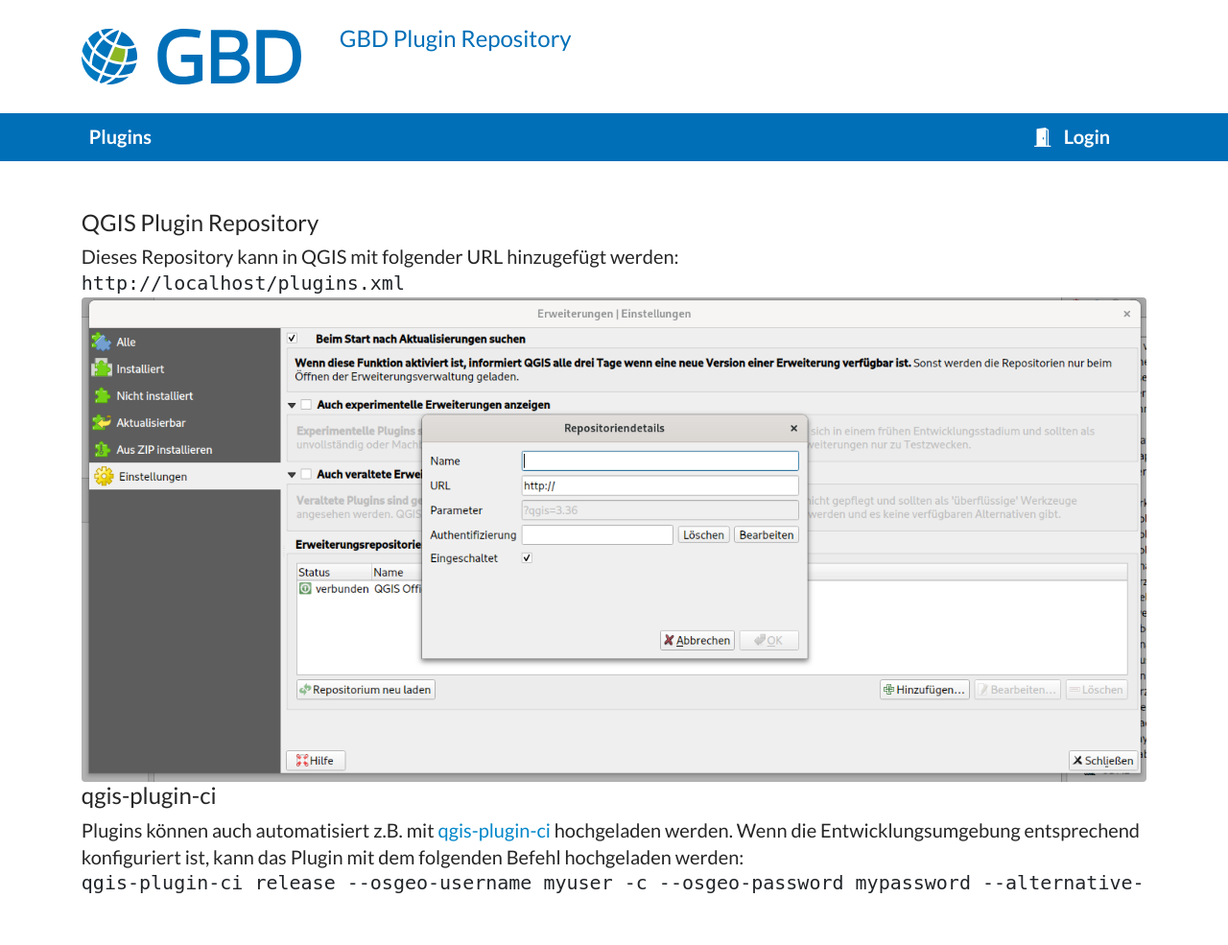
After one commit to gbd-consult/gbd-plugin-repo, a Flask app: page /howto in a window 1280 px wide. The commit adds this page. Shown: the whole page at 96% size. Run offline with Flask 3, Linux system fonts and the light colour scheme; parts of the project's set-up code (start-up, migrations or seed data) failed here and were passed over; some libraries are stand-ins or nearby versions.

Commit message:
add howto

```diff
--- a/repo/config.py
+++ b/repo/config.py
@@ -19,3 +19,8 @@
 
 # Customization
 APP_NAME = os.getenv("APP_NAME", "GBD Plugin Repository")
+APP_HOWTO = os.getenv("APP_HOWTO", False)
+
+# DEMO
+DEMO_USER = os.getenv("DEMO_USER", False)
+DEMO_PASSWORD = os.getenv("DEMO_PASSWORD", False)
--- a/repo/plugins.py
+++ b/repo/plugins.py
@@ -237,3 +237,8 @@
         else:
             abort(403)
     abort(404)
+
+
+@app.route("/howto")
+def howto():
+    return render_template("howto.html")
--- /dev/null
+++ b/repo/templates/howto.html
@@ -0,0 +1,36 @@
+{% extends "layout.html" %}
+{% block body %}
+{% if config.DEMO_USER and config.DEMO_PASSWORD %}
+<p class="h4">Demoseite</p>
+<p>
+    Dies ist eine Demoseite. Die Zugangsdaten lauten wie folgt:
+</p>
+<pre>
+<code>{{config.DEMO_USER}}, Passwort: {{config.DEMO_PASSWORD}}</code>
+</pre>
+{% endif %}
+
+<p class="h4">QGIS Plugin Repository</p>
+<p>
+    Dieses Repository kann in QGIS mit folgender URL hinzugefügt werden:
+</p>
+<pre>
+<code>{{ url_for("get_plugins", _external=True) }}plugins.xml</code>
+</pre>
+<img src="{{ url_for('static', filename='images/howto_repo.png') }}" class="rounded mx-auto d-block"
+    style="width: 100%">
+
+<p class="h4">qgis-plugin-ci</p>
+<p>
+    Plugins können auch automatisiert z.B. mit <a href="https://opengisch.github.io/qgis-plugin-ci/">qgis-plugin-ci</a>
+    hochgeladen werden.
+    Wenn die Entwicklungsumgebung entsprechend konfiguriert ist, kann das Plugin mit dem folgenden Befehl hochgeladen
+    werden:
+</p>
+{% if config.DEMO_USER and config.DEMO_PASSWORD %}
+<pre><code>qgis-plugin-ci release --osgeo-username {{ config.DEMO_USER}} -c --osgeo-password {{ config.DEMO_PASSWORD }} --alternative-repo-url {{ url_for("rpc", _external=True) }} 0.1</code></pre>
+{% else %}
+<pre><code>qgis-plugin-ci release --osgeo-username myuser -c --osgeo-password mypassword --alternative-repo-url {{ url_for("rpc", _external=True) }} 0.1</code></pre>
+{% endif %}
+
+{% endblock body %}
--- a/repo/templates/layout.html
+++ b/repo/templates/layout.html
@@ -30,6 +30,11 @@
         <li class="nav-item ">
           <a class="nav-link" href="/">Plugins</a>
         </li>
+        {% if config.APP_HOWTO %}
+        <li class="nav-item ">
+          <a class="nav-link" href="{{ url_for ('howto') }}">HowTo</a>
+        </li>
+        {% endif %}
         {% if current_user.is_authenticated and current_user.can_upload() %}
         <li class="nav-item">
           <a class="nav-link" href="/upload">Upload</a>
```
Also changed, not shown: repo/static/images/howto_repo.png (added).
